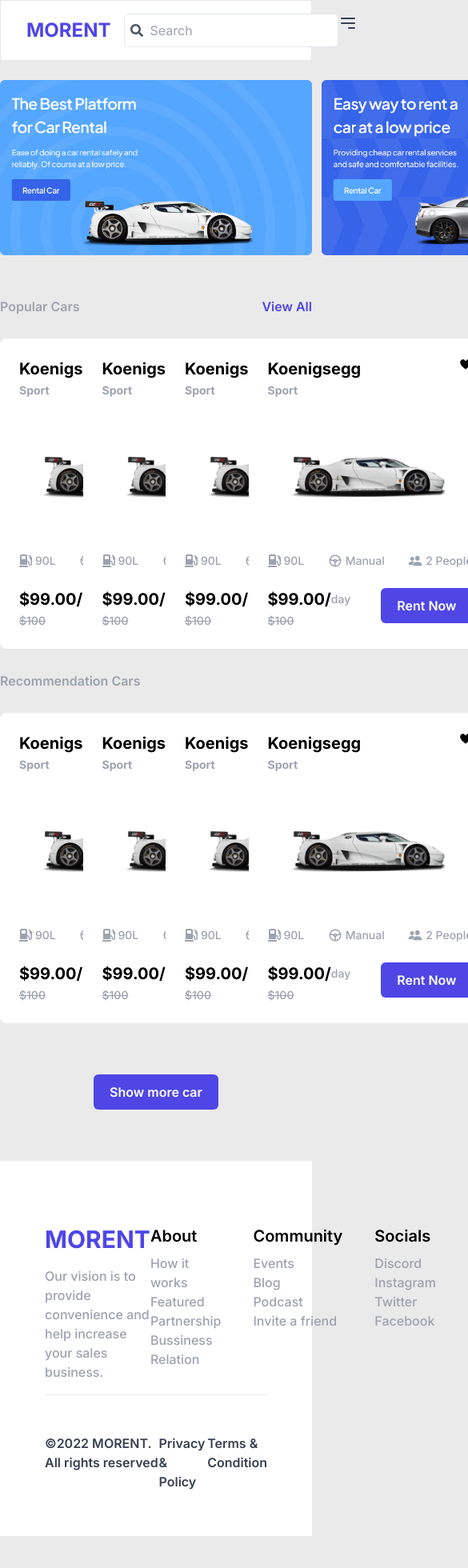
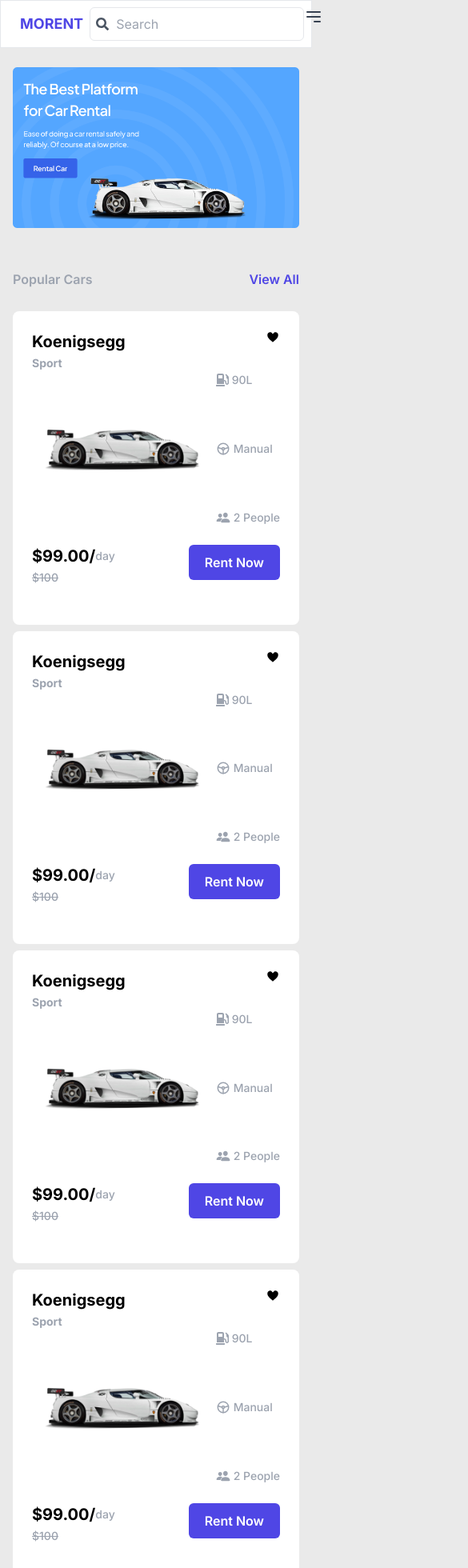
Before and after one commit to kadersarikaya/car-rental, a Next.js app: page / in a window 390 px wide. Shown: the top 1960 px of the page at 80% size, 585 px wide, since content can reach past the window. Before the commit the page ends 1920 px from the top, so only its background shows below. Built offline with nearby package versions, Linux system fonts and the light colour scheme.

Commit message:
home responsive

```diff
--- a/src/app/page.js
+++ b/src/app/page.js
@@ -8,15 +8,17 @@
   return (
     <main className="">
       <Navbar />
-      <section className="flex justify-center items-center flex-col">
+      <section className="flex justify-center items-center flex-col px-4">
         <div>
-          <div className="flex gap-3 py-6">
+          <div className="flex justify-center items-center md:gap-3 py-6">
             <Image
+              className="md:w-1/2"
               width={640}
               height={360}
               src="/ads1.png"
             />
             <Image
+            className="hidden md:w-1/2 md:block"
               width={640}
               height={360}
               src="/ads2.png"
@@ -26,7 +28,7 @@
             <p className="text-gray-400 font-semibold text-base">Popular Cars</p>
             <p className="text-indigo-600 font-semibold cursor-pointer justify-end">View All</p>
           </div>
-          <div className="grid grid-cols-4 gap-6">
+          <div className="grid grid-cols-1 md:grid-cols-2 lg:grid-cols-4 gap-2 md:gap-6">
             <Card />
             <Card />
             <Card />
@@ -35,7 +37,7 @@
           <div className="py-7">
             <p className="text-gray-400 font-semibold text-base">Recommendation Cars</p>
           </div>
-          <div className="grid grid-cols-4 gap-6">
+          <div className="grid grid-cols-1 md:grid-cols-2 lg:grid-cols-4 gap-2 md:gap-6">
             <Card />
             <Card />
             <Card />
--- a/src/components/Card.jsx
+++ b/src/components/Card.jsx
@@ -8,7 +8,7 @@
 
 const Card = () => {
   return (
-    <div className="w-[304px] h-[388px] text-black rounded-lg p-6 bg-white">
+    <div className="w-full h-full  text-black rounded-lg p-6 bg-white">
         <div className="flex justify-between">
             <div className="">
                 <h1 className="text-xl font-bold">Koenigsegg</h1>
@@ -20,13 +20,14 @@
                 </button>
             </div>
         </div>
+        <div className="flex justify-between md:block md:justify-start">
             <Image
             className="py-16 mx-auto"
             src="/car.png"
             width={204}
             height={70}
             />
-        <div className="flex justify-between">
+            <div className="flex flex-col md:flex-row justify-between">
                 <div className="flex gap-1 items-center">
                     <FaGasPump className="text-gray-400 text-md font-medium" />
                     <p className="text-gray-400 text-sm font-medium">90L</p>
@@ -38,6 +39,7 @@
                 <div className="flex gap-1 items-center">
                     <IoPeople className="text-gray-400 text-lg font-medium" />
                     <p className="text-gray-400 text-sm font-medium">2 People</p>
+                </div>
             </div>
         </div>
         <div className="flex py-6 justify-between">
--- a/src/components/Footer.jsx
+++ b/src/components/Footer.jsx
@@ -2,13 +2,13 @@
 
 const Footer = () => {
   return (
-    <footer className="bg-white pt-20 px-14 pb-14 flex flex-col gap-4">
-      <div className="flex justify-between">
+    <footer className="bg-white pt-20 px-14 pb-7 flex flex-col gap-6">
+      <div className="flex md:flex-row flex-col  gap-2 justify-between">
         <div className="">
           <h1 className="text-indigo-600 font-bold text-3xl">MORENT</h1>
           <p className="pt-4 text-gray-400 text-base font-medium max-w-sm">Our vision is to provide convenience and help increase your sales business.</p>
         </div>
-        <div className="flex gap-10">
+        <div className="flex gap-4 md:gap-10">
           <div className="">
             <h2 className="text-xl font-semibold pb-2">About</h2>
             <ul className="text-gray-400 text-base font-medium">
@@ -63,9 +63,9 @@
         </div>
       </div>
       <hr />
-      <div className="flex pt-8 justify-between text-gray-700 font-base font-semibold">
+      <div className="flex flex-col md:flex-row justify-between gap-2 text-gray-700 font-base font-semibold">
         <div className="">©2022 MORENT. All rights reserved</div>
-        <div className="flex justify-between">
+        <div className="flex gap-4">
           <p>Privacy & Policy</p>
           <p>Terms & Condition</p>
         </div>
--- a/src/components/Navbar.jsx
+++ b/src/components/Navbar.jsx
@@ -12,12 +12,12 @@
   };
 
   return (
-    <nav className="bg-white border border-white-400 p-4">
+    <nav className="bg-white border border-white-400 p-2 md:p-4">
       <div className="container px-4 md:flex md:justify-between mx-auto items-center">
         <div className="flex justify-between">
         {/* Logo ve Search Input */}
           <div className="flex items-center">
-            <span className="text-indigo-600 text-2xl font-bold mr-4">MORENT</span>
+            <span className="text-indigo-600 text-lg md:text-2xl font-bold mr-2 md:mr-4">MORENT</span>
             <div className="relative text-gray-600 focus-within:text-gray-400">
               <span className="absolute inset-y-0 left-0 flex items-center pl-2">
                 <FaSearch />
@@ -51,7 +51,7 @@
             </div>
             <div className="relative cursor-pointer md:ml-4 md:gap-0 md:mt-0 flex gap-2 mt-4 items-center">
               <FaUser className="text-gray-700 cursor-pointer" />
-              <p className="md:hidden block text-gray-700 text-xl" >Profile</p>
+              <p className="md:hidden block text-gray-700" >Profile</p>
               {/* User Dropdown
               <div className="absolute right-0 mt-2 w-48 bg-white rounded-md shadow-lg py-2 hidden md:block">
                 <a href="#" className="block px-4 py-2 text-gray-800 hover:bg-gray-200">Profile</a>
```
Lines whose indentation alone changed are shown as unchanged.
